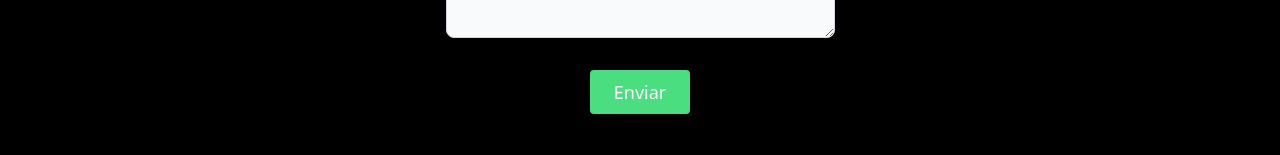
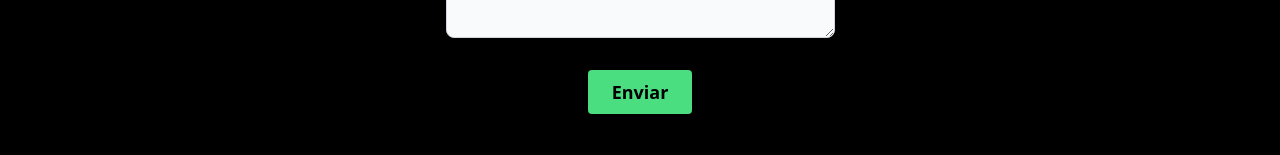
Before and after one commit to Wilovy09/VERCEL-PORTAFOLIO, a SvelteKit app: page / in a window 1280 px wide. Shown: the part 2487-2642 px from the top of the page. Built offline with nearby package versions, Linux system fonts and the light colour scheme; no server answers.

Commit message:
update btn form

```diff
--- a/src/components/Footer.svelte
+++ b/src/components/Footer.svelte
@@ -32,7 +32,7 @@
                     </label>
 
                     <div class="flex justify-center pt-8">
-                        <button type="submit" class="transition ease-in-out text-white bg-green-400 border-0 py-2 px-6 focus:outline-none hover:line-through hover:bg-green-600 rounded text-lg">Enviar</button>
+                        <button type="submit" class="transition ease-in-out text-black bg-green-400 border-0 py-2 px-6 font-semibold focus:outline-none hover:line-through hover:bg-green-600 rounded text-lg">Enviar</button>
                     </div>
                     <input type="hidden" name="_captcha" value="false">
                     <input type="hidden" name="_template" value="box">
```
